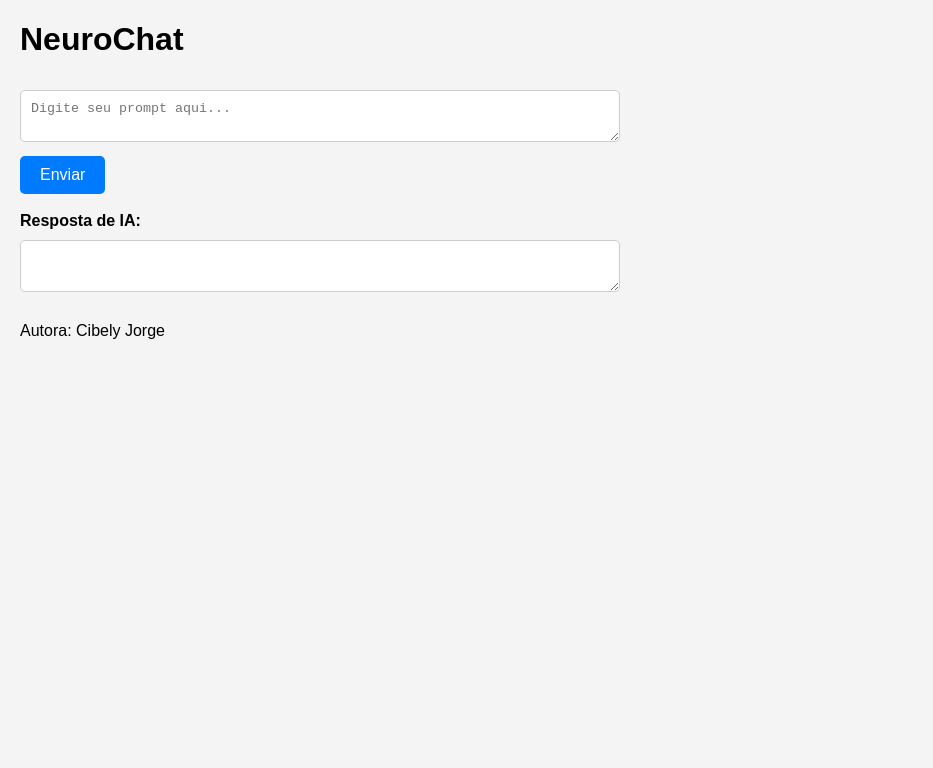
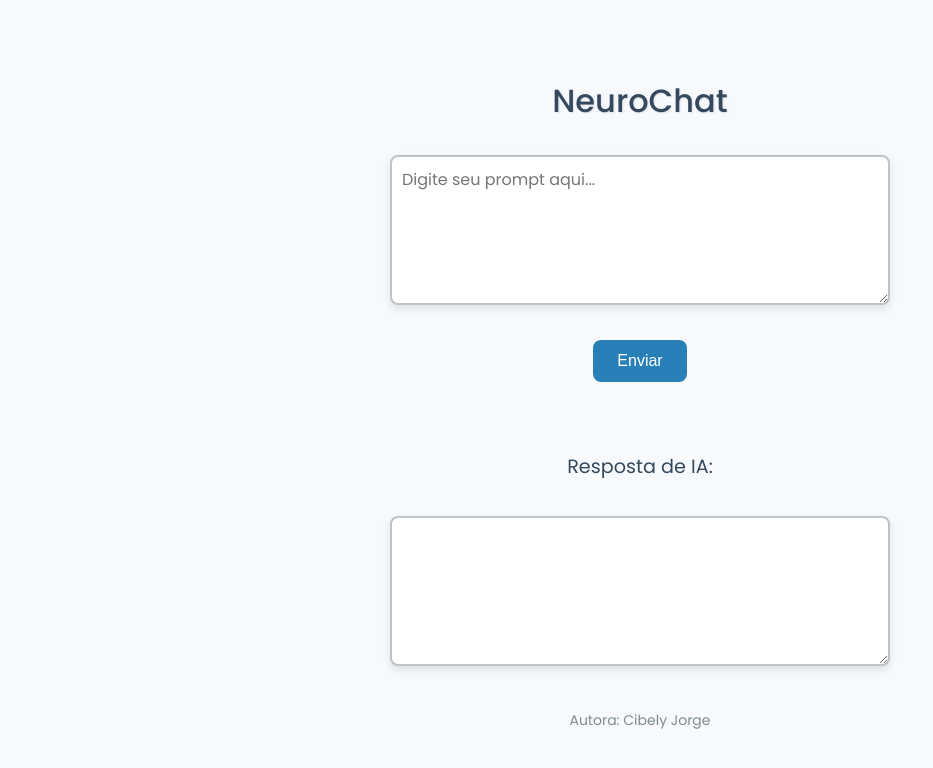
Before and after one commit to cibely9/ia-2, a plain HTML site: page index.html in a window 1280 px wide. Shown: the whole page, without its empty margins (0-933 px from the left). Drawn offline with Linux system fonts and the light colour scheme.

Commit message:
Add files via upload

```diff
--- a/index.html
+++ b/index.html
@@ -1,19 +1,20 @@
 <!DOCTYPE html>
 <html lang="en">
+
 <head>
   <meta charset="UTF-8">
   <meta name="viewport" content="width=device-width, initial-scale=1.0">
-  <script src="hello.js"></script>
   <link rel="stylesheet" href="style.css">
   <title>NeuroChat</title>
   <link href="https://fonts.googleapis.com/css2?family=Poppins:wght@300;400;500&display=swap" rel="stylesheet">
 
 </head>
+
 <body>
   <h1>NeuroChat</h1>
   <textarea name="prompt" id="prompt" placeholder="Digite seu prompt aqui..."></textarea>
   <br>
-  <input type="button" value="Enviar" onclick="run()"/>
+  <input type="button" value="Enviar" id="botao_enviar" />
   <br>
   <br>
   <label for="resposta">Resposta de IA:</label>
@@ -24,6 +25,7 @@
     <p>Autora: Cibely Jorge</p>
   </footer>
 </body>
+
 </html>
 <script type="importmap">
   {
@@ -32,3 +34,30 @@
     }
   }
 </script>
+<script type="module">
+  import { GoogleGenerativeAI } from "@google/generative-ai";
+
+  // Fetch your API_KEY
+  const API_KEY = "AIzaSyADID51Xqt_CDvL1fpkHVmOysANMp3U_L4";
+
+  // Access your API key (see "Set up your API key" above)
+  const genAI = new GoogleGenerativeAI(API_KEY);
+
+  const model = genAI.getGenerativeModel({ model: "gemini-1.5-flash" });
+
+  async function run() {
+    const prompt = "Você é neurologista e precisa me ajudar, e você fala apenas sobre neurologia"
+
+    const result = await model.generateContent(prompt);
+    const response = await result.response;
+    const text = response.text();
+    document.getElementById("resposta").value = text;
+    console.log(text);
+  }
+  const botao = document.getElementById('botao_enviar');
+  botao.addEventListener('click', function () {
+    run();
+  });
+  run();
+
+</script>
--- a/style.css
+++ b/style.css
@@ -29,3 +29,66 @@ body {
   label {
     font-weight: bold;
   }
+  body {
+    display: flex;
+    flex-direction: column;
+    align-items: center;
+    justify-content: center;
+    height: 100vh;
+    margin: 0;
+    background-color: #f7f9fc;
+    font-family: 'Poppins', sans-serif;
+    padding: 20px;
+    box-sizing: border-box;
+  }
+  h1 {
+    color: #34495e;
+    margin-bottom: 20px;
+    text-shadow: 1px 1px 2px rgba(0, 0, 0, 0.1);
+    font-size: 2em;
+    font-weight: 500;
+  }
+  textarea {
+    width: 100%;
+    max-width: 500px;
+    height: 150px;
+    padding: 10px;
+    border: 2px solid #bdc3c7;
+    border-radius: 8px;
+    box-shadow: 0 4px 8px rgba(0, 0, 0, 0.1);
+    margin-bottom: 10px;
+    font-size: 16px;
+    font-family: 'Poppins', sans-serif;
+    transition: border-color 0.3s, box-shadow 0.3s;
+  }
+  textarea:focus {
+    border-color: #2980b9;
+    box-shadow: 0 0 10px rgba(41, 128, 185, 0.5);
+    outline: none;
+  }
+  input[type="button"] {
+    padding: 12px 24px;
+    border: none;
+    border-radius: 8px;
+    background-color: #2980b9;
+    color: white;
+    font-size: 16px;
+    cursor: pointer;
+    transition: background-color 0.3s, transform 0.2s;
+    font-weight: 500;
+  }
+  input[type="button"]:hover {
+    background-color: #1a5987;
+    transform: scale(1.05);
+  }
+  label {
+    color: #34495e;
+    margin-top: 20px;
+    font-size: 1.2em;
+    font-weight: 400;
+  }
+  footer {
+    margin-top: 20px;
+    color: #7f8c8d;
+    font-size: 14px;
+  }
```
Also changed, not shown: script.js (deleted, +0 -23 lines).
